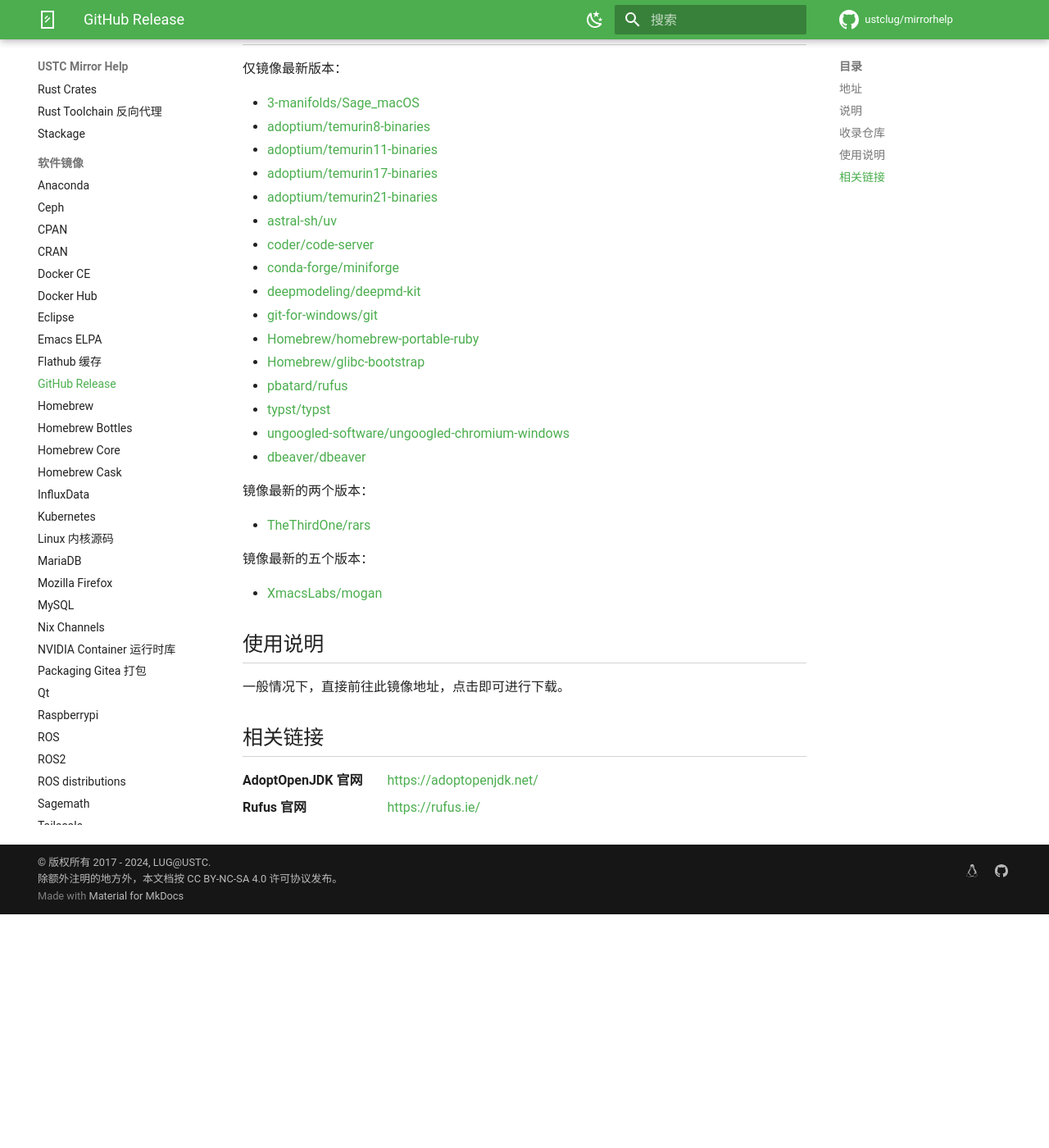
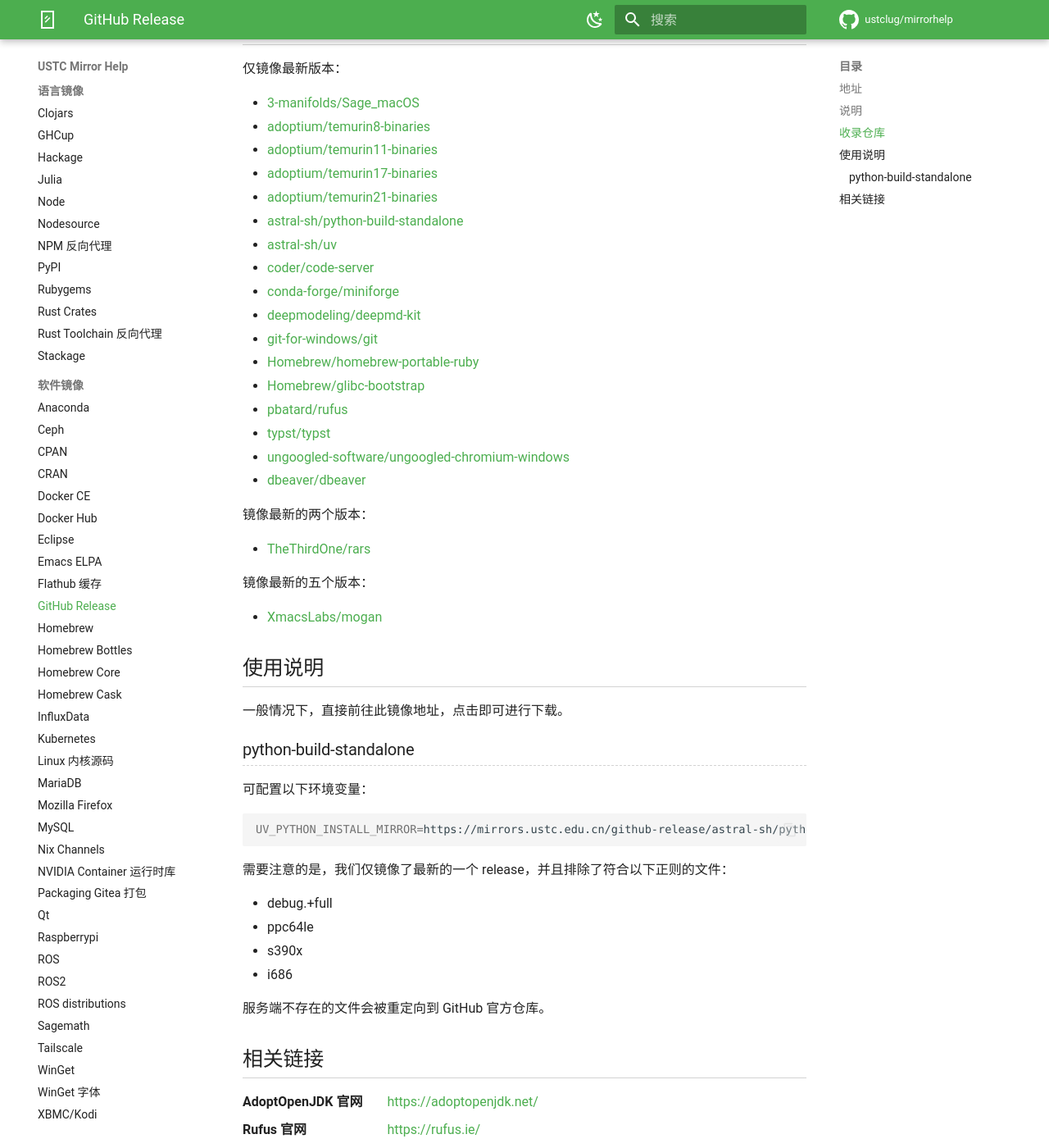
Before and after one commit to ustclug/mirrorhelp, an MkDocs documentation site: the page built from docs/github-release.md, in a window 1280 px wide and 1400 px high, scrolled down 393 px. Shown: the whole window at 82% size. Built offline with MkDocs 1.6.1 and Material for MkDocs 9.7.7, drawn with Linux system fonts in a browser that asks for light colours; comment, search, counter and statistics services are not loaded; before the commit the page ends 1508 px from its top, so only the background shows below that.

Commit message:
pypi,github-release: Add python-build-standalone

````diff
--- a/docs/github-release.md
+++ b/docs/github-release.md
@@ -17,6 +17,7 @@
 - [adoptium/temurin11-binaries](https://github.com/adoptium/temurin11-binaries)
 - [adoptium/temurin17-binaries](https://github.com/adoptium/temurin17-binaries)
 - [adoptium/temurin21-binaries](https://github.com/adoptium/temurin21-binaries)
+- [astral-sh/python-build-standalone](https://github.com/astral-sh/python-build-standalone)
 - [astral-sh/uv](https://github.com/astral-sh/uv)
 - [coder/code-server](https://github.com/coder/code-server)
 - [conda-forge/miniforge](https://github.com/conda-forge/miniforge)
@@ -41,6 +42,23 @@
 
 一般情况下，直接前往此镜像地址，点击即可进行下载。
 
+### python-build-standalone
+
+可配置以下环境变量：
+
+```sh
+UV_PYTHON_INSTALL_MIRROR=https://mirrors.ustc.edu.cn/github-release/astral-sh/python-build-standalone/
+```
+
+需要注意的是，我们仅镜像了最新的一个 release，并且排除了符合以下正则的文件：
+
+- debug.+full
+- ppc64le
+- s390x
+- i686
+
+服务端不存在的文件会被重定向到 GitHub 官方仓库。
+
 ## 相关链接
 
 AdoptOpenJDK 官网
````
Also changed, not shown: docs/pypi.md (+4 -0 lines).
